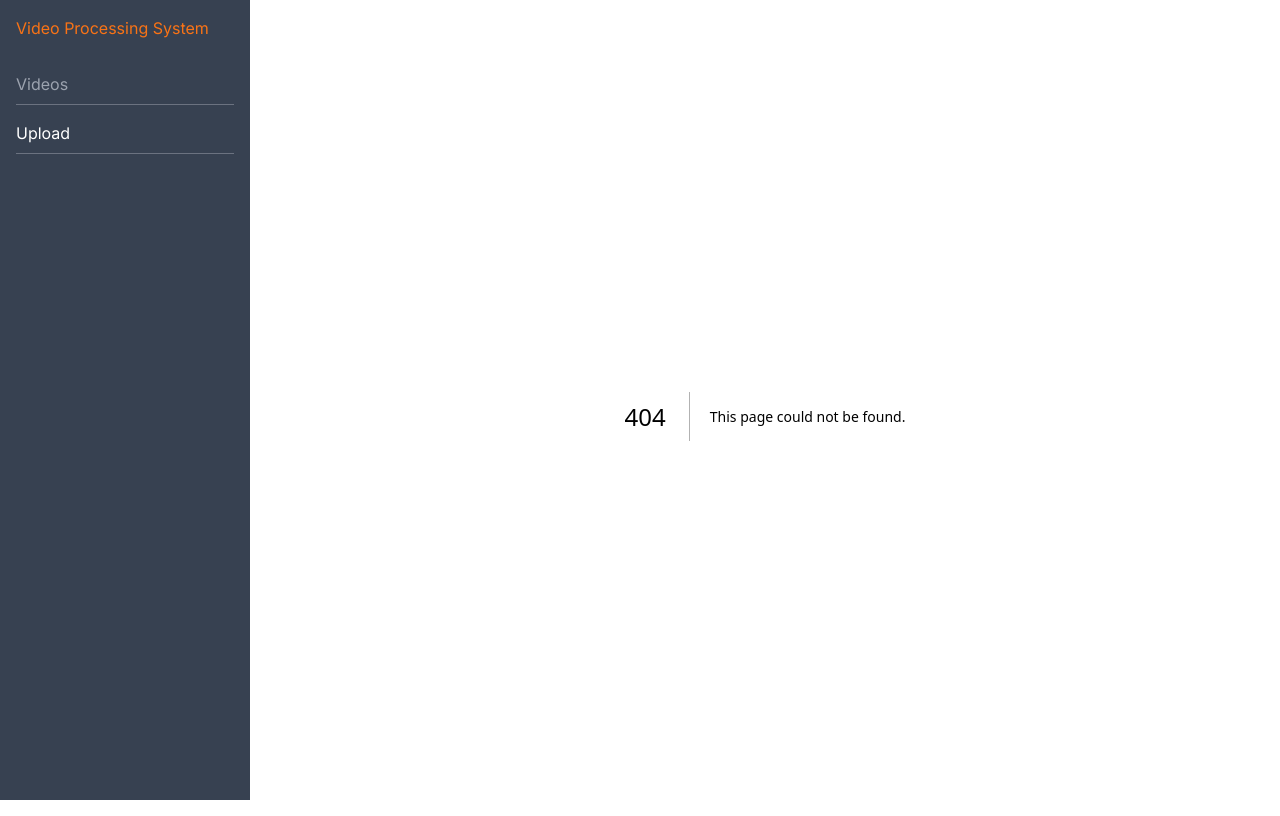
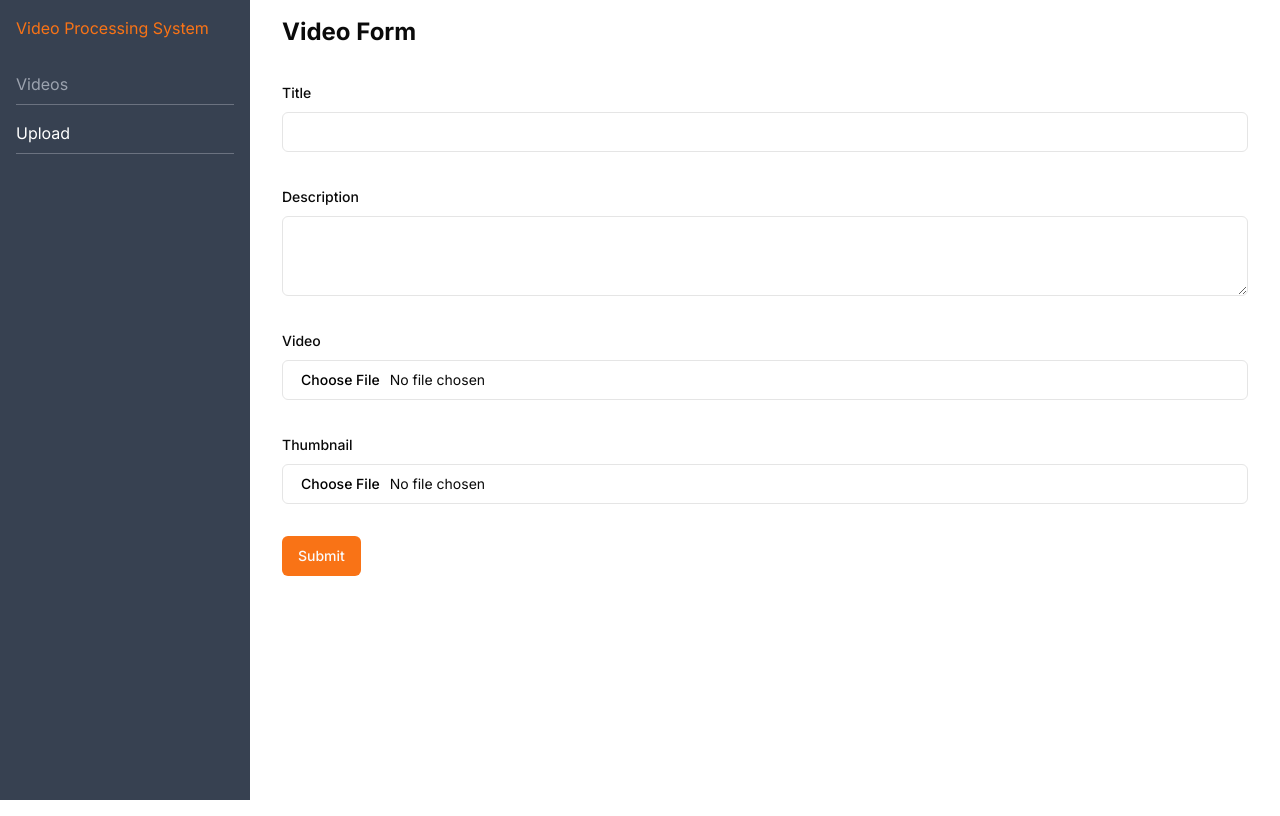
Before and after one commit to mahziyar-es/video-process-and-stream-s3-sqs, a Next.js app in the folder apps/frontend/: page /upload in a window 1280 px wide. Before the commit this address had no page. Built offline with nearby package versions, Linux system fonts and the light colour scheme.

Commit message:
created video upload form page

```diff
--- /dev/null
+++ b/apps/frontend/src/app/upload/page.tsx
@@ -0,0 +1,12 @@
+import { VideoForm } from "@/components/video-form";
+
+export default function Page() {
+  return (
+    <div className="h-full w-full ">
+      <h3 className="font-bold text-2xl">Video Form</h3>
+      <div className="mt-8">
+        <VideoForm />
+      </div>
+    </div>
+  );
+}
--- /dev/null
+++ b/apps/frontend/src/components/video-form/index.ts
@@ -0,0 +1 @@
+export * from "./video-form";
--- /dev/null
+++ b/apps/frontend/src/components/video-form/video-form.tsx
@@ -0,0 +1,126 @@
+"use client";
+import { z } from "zod";
+import { zodResolver } from "@hookform/resolvers/zod";
+import { useForm } from "react-hook-form";
+import { Button } from "@/components/ui/button";
+import {
+  Form,
+  FormControl,
+  FormField,
+  FormItem,
+  FormLabel,
+  FormMessage,
+} from "@/components/ui/form";
+import { Input } from "@/components/ui/input";
+import { Textarea } from "@/components/ui/textarea";
+import { createVideo } from "@/api";
+import { useRef } from "react";
+
+export const VideoForm = () => {
+  const defaultValues = {
+    title: "",
+    description: "",
+    thumbnail: new File([], ""),
+    video: new File([], ""),
+  };
+
+  const videoInput = useRef<HTMLInputElement>(null);
+  const thumbnailInput = useRef<HTMLInputElement>(null);
+
+  const formSchema = z.object({
+    title: z.string().min(5).max(50),
+    description: z.string(),
+    video: z.instanceof(File),
+    thumbnail: z.instanceof(File),
+  });
+
+  const form = useForm<z.infer<typeof formSchema>>({
+    resolver: zodResolver(formSchema),
+    defaultValues: defaultValues,
+  });
+
+  const onSubmit = async (values: z.infer<typeof formSchema>) => {
+    await createVideo(values);
+    form.reset();
+    videoInput.current!.value = "";
+    thumbnailInput.current!.value = "";
+  };
+
+  return (
+    <Form {...form}>
+      <form onSubmit={form.handleSubmit(onSubmit)} className="space-y-8">
+        <FormField
+          control={form.control}
+          name="title"
+          render={({ field }) => (
+            <FormItem>
+              <FormLabel>Title</FormLabel>
+              <FormControl>
+                <Input {...field} />
+              </FormControl>
+              <FormMessage />
+            </FormItem>
+          )}
+        />
+        <FormField
+          control={form.control}
+          name="description"
+          render={({ field }) => (
+            <FormItem>
+              <FormLabel>Description</FormLabel>
+              <FormControl>
+                <Textarea {...field} />
+              </FormControl>
+              <FormMessage />
+            </FormItem>
+          )}
+        />
+        <FormField
+          control={form.control}
+          name="video"
+          render={({ field: { value, onChange, ...fieldProps } }) => (
+            <FormItem>
+              <FormLabel>Video</FormLabel>
+              <FormControl>
+                <Input
+                  {...fieldProps}
+                  type="file"
+                  accept="video/*"
+                  onChange={(event) =>
+                    onChange(event.target.files?.[0] ?? undefined)
+                  }
+                  ref={videoInput}
+                />
+              </FormControl>
+              <FormMessage />
+            </FormItem>
+          )}
+        />
+        <FormField
+          control={form.control}
+          name="thumbnail"
+          render={({ field: { value, onChange, ...fieldProps } }) => (
+            <FormItem>
+              <FormLabel>Thumbnail</FormLabel>
+              <FormControl>
+                <Input
+                  {...fieldProps}
+                  type="file"
+                  accept="image/*"
+                  onChange={(event) =>
+                    onChange(event.target.files && event.target.files[0])
+                  }
+                  ref={thumbnailInput}
+                />
+              </FormControl>
+              <FormMessage />
+            </FormItem>
+          )}
+        />
+        <Button type="submit" className="bg-orange-500">
+          Submit
+        </Button>
+      </form>
+    </Form>
+  );
+};
```
